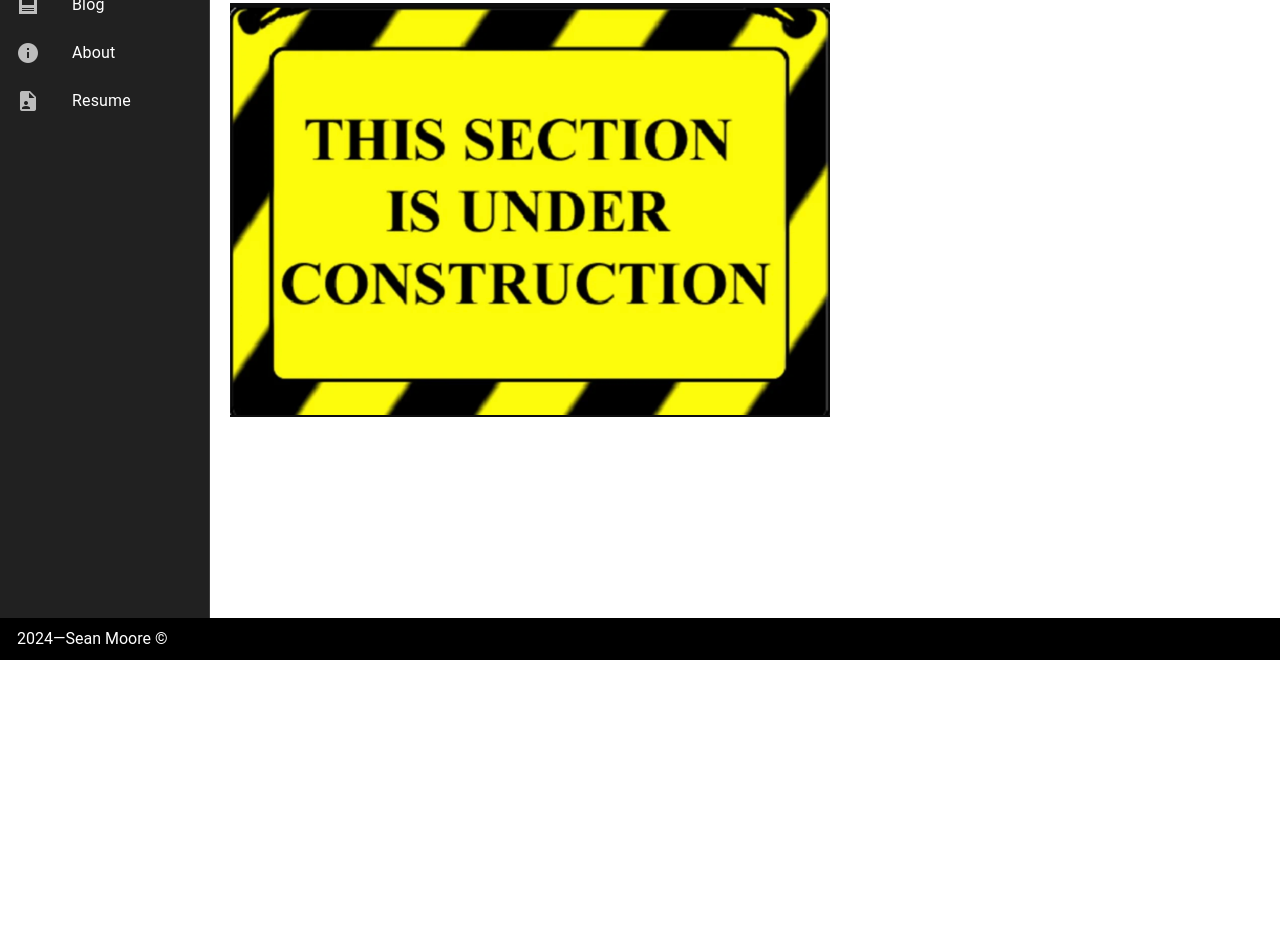
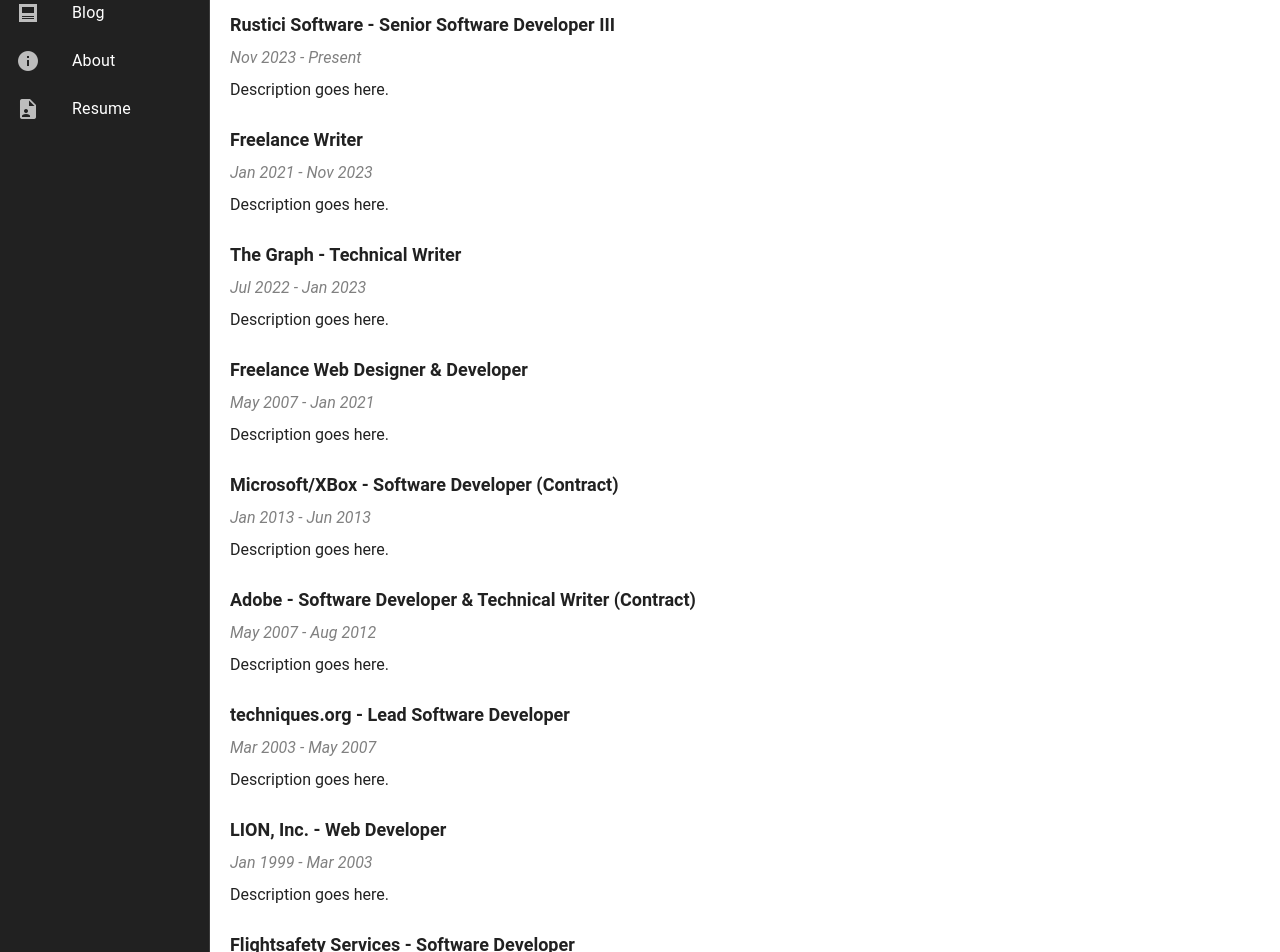
Before and after one commit to seanmooretechwriter/seanmooretechwriter.github.io, a Vue app: page /resume in a window 1280 px wide. Shown: the part 140-1092 px from the top of the page. Before the commit the page ends 800 px from the top, so only its background shows below. Built offline with nearby package versions, Linux system fonts and the light colour scheme.

Commit message:
refactor: Add content to Resume & About pages

```diff
--- a/src/App.vue
+++ b/src/App.vue
@@ -32,4 +32,7 @@
 .main-footer {
   height: 10%;
 }
+
+.main-body {
+}
 </style>
--- a/src/view/About.vue
+++ b/src/view/About.vue
@@ -1,6 +1,36 @@
 <template>
   <div class="mb-5 page-title">About</div>
-  <img :src="UnderConstruction" width="600" />
+  <v-col cols="12">
+    <v-row class="mr-8">
+      <p class="mb-5">Throughout my career, I've functioned as a web, mobile, and desktop developer, technical writer, and reviewer, technical editor,
+        <a href="https://web.archive.org/web/20020325160521/http://lioncorp.net/" target="_blank"> graphic</a>, and UI designer, and journalist.
+        I've written on topics ranging from web development to crypto and Web3 to
+        <a href="https://a-z-animals.com/author/seanmoore/" target="_blank">lakes</a> and
+        <a href="https://www.homemusicmaker.com/fl-studio-ghost-notes" target="_blank"> digital audio production</a>. Some publishers
+        I've had the privilege and honor of working with include <a href="https://www.oreilly.com/pub/au/3485" target="_blank">O'Reilly Media</a>,
+        Addison-Wesley, Pearson VUE, Adobe, <a href="https://cointelegraph.com/authors/sean-moore" target="_blank">Cointelegraph</a>,
+        Packt Publishing, and Manning.</p>
+
+      <p class="mb-5">Some companies I've had the utmost privilege and honor of working with as a developer include Adobe, Disney, Microsoft,
+        Warner Bros., T-Mobile, and 2Advanced.</p>
+
+      <p class="mb-5">In years gone by, I served as an Adobe Community Professional and was once an Adobe Flex Developer Champion. I'm also a
+        certified ActionScript 1.0 and Flex Developer, even though those technologies are long gone and forgotten. My time working closely with
+        Macromedia/Adobe Flash, ActionScript, and Flex formed the base for a deep love, appreciation, and understanding of application development.
+        The similarities between modern Vue 3 and TypeScript compared to Flex and ActionScript 3.0 continue to astound me daily.</p>
+
+      <p class="mb-5">I'm the creator/author of the original
+        <a href="https://web.archive.org/web/20060207203712im_/http://www.actionscriptcheatsheet.com/actionscript_cheat_sheet.jpg" target="_blank">
+          ActionScript Cheatsheets
+        </a>.
+        If you were a developer around 2006-2012 you more than
+        likely saw the AS Cheatsheets or maybe even got a laminated one from me at a conference.</p>
+
+      <p class="mb-5">Test driven development (TDD), development best practices, and coding standards are the foundation for a well rounded and
+        sane development experience and have thus been a major focus throughout my career and life. I've written about and given presentations at
+        conferences and user groups on these topics to share what I and many others have learned the hard way.</p>
+    </v-row>
+  </v-col>
 </template>
 
 <script setup lang="ts">
--- a/src/view/Resume.vue
+++ b/src/view/Resume.vue
@@ -1,8 +1,109 @@
 <template>
   <div class="mb-5 page-title">Resume</div>
-  <img :src="UnderConstruction" width="600" />
+  <v-col cols="12">
+    <v-row class="mr-8">
+      <p class="mb-2 role__title">Rustici Software - Senior Software Developer III</p>
+    </v-row>
+    <v-row class="mr-8">
+      <p class="mb-2 role__duration">Nov 2023 - Present</p>
+    </v-row>
+    <v-row class="mr-8 mb-4">
+      <p class="mb-2">Description goes here.</p>
+    </v-row>
+
+    <v-row class="mr-8">
+      <p class="mb-2 role__title">Freelance Writer</p>
+    </v-row>
+    <v-row class="mr-8">
+      <p class="mb-2 role__duration">Jan 2021 - Nov 2023</p>
+    </v-row>
+    <v-row class="mr-8 mb-4">
+      <p class="mb-2">Description goes here.</p>
+    </v-row>
+
+    <v-row class="mr-8">
+      <p class="mb-2 role__title">The Graph - Technical Writer</p>
+    </v-row>
+    <v-row class="mr-8">
+      <p class="mb-2 role__duration">Jul 2022 - Jan 2023</p>
+    </v-row>
+    <v-row class="mr-8 mb-4">
+      <p class="mb-2">Description goes here.</p>
+    </v-row>
+
+    <v-row class="mr-8">
+      <p class="mb-2 role__title">Freelance Web Designer & Developer</p>
+    </v-row>
+    <v-row class="mr-8">
+      <p class="mb-2 role__duration">May 2007 - Jan 2021</p>
+    </v-row>
+    <v-row class="mr-8 mb-4">
+      <p class="mb-2">Description goes here.</p>
+    </v-row>
+
+    <v-row class="mr-8">
+      <p class="mb-2 role__title">Microsoft/XBox - Software Developer (Contract)</p>
+    </v-row>
+    <v-row class="mr-8">
+      <p class="mb-2 role__duration">Jan 2013 - Jun 2013</p>
+    </v-row>
+    <v-row class="mr-8 mb-4">
+      <p class="mb-2">Description goes here.</p>
+    </v-row>
+
+    <v-row class="mr-8">
+      <p class="mb-2 role__title">Adobe - Software Developer & Technical Writer (Contract)</p>
+    </v-row>
+    <v-row class="mr-8">
+      <p class="mb-2 role__duration">May 2007 - Aug 2012</p>
+    </v-row>
+    <v-row class="mr-8 mb-4">
+      <p class="mb-2">Description goes here.</p>
+    </v-row>
+
+    <v-row class="mr-8">
+      <p class="mb-2 role__title">techniques.org - Lead Software Developer</p>
+    </v-row>
+    <v-row class="mr-8">
+      <p class="mb-2 role__duration">Mar 2003 - May 2007</p>
+    </v-row>
+    <v-row class="mr-8 mb-4">
+      <p class="mb-2">Description goes here.</p>
+    </v-row>
+
+    <v-row class="mr-8">
+      <p class="mb-2 role__title">LION, Inc. - Web Developer</p>
+    </v-row>
+    <v-row class="mr-8">
+      <p class="mb-2 role__duration">Jan 1999 - Mar 2003</p>
+    </v-row>
+    <v-row class="mr-8 mb-4">
+      <p class="mb-2">Description goes here.</p>
+    </v-row>
+
+    <v-row class="mr-8">
+      <p class="mb-2 role__title">Flightsafety Services - Software Developer</p>
+    </v-row>
+    <v-row class="mr-8">
+      <p class="mb-2 role__duration">Feb 1998 - Jan 1999</p>
+    </v-row>
+    <v-row class="mr-8 mb-4">
+      <p class="mb-2">Description goes here.</p>
+    </v-row>
+  </v-col>
 </template>
 
+<style>
+.role__title {
+  font-size: 18px;
+  font-weight: bold;
+}
+
+.role__duration {
+  font-size: 16px;
+  font-style: italic;
+  color: grey;
+}
+</style>
 <script setup lang="ts">
-import UnderConstruction from "../assets/under-construction.png";
 </script>
```
